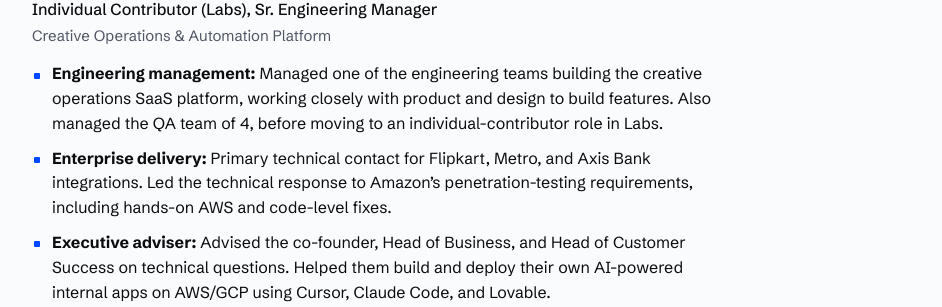
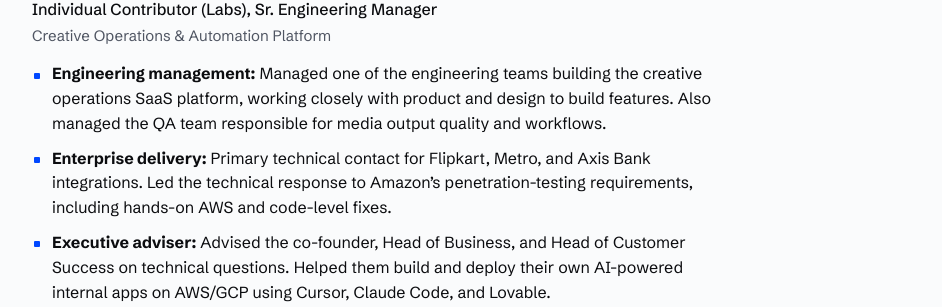
Before and after one commit to and/and.github.io, a Jekyll site: the page resume/index.html, which Jekyll copies as it is, in a window 1280 px wide and 900 px high, scrolled down 403 px. Shown: the part 197-504 px from the top of the window, without its empty margins (168-1110 px from the left). Built offline with Jekyll 4.4.1, drawn with Linux system fonts in a browser that asks for light colours.

Commit message:
Resume: QA team scope; drop QA size and the move-to-Labs phrase
Co-Authored-By: Claude Opus 5.5 <noreply@anthropic.com>
Claude-Session: https://claude.ai/code/session_01MuwebNEXBFxCrvNjpbsvNM

```diff
--- a/resume/index.html
+++ b/resume/index.html
@@ -255,7 +255,7 @@ a:hover { text-decoration-thickness: 2px; }
           <p class="dates">DEC 2022 – SEP 2026</p>
         </div>
         <ul class="pts">
-          <li data-v="lead sw"><b>Engineering management:</b> Managed one of the engineering teams building the creative operations SaaS platform, working closely with product and design to build features. Also managed the QA team of 4, before moving to an individual-contributor role in Labs.</li>
+          <li data-v="lead sw"><b>Engineering management:</b> Managed one of the engineering teams building the creative operations SaaS platform, working closely with product and design to build features. Also managed the QA team responsible for media output quality and workflows.</li>
           <li data-v="lead sw"><b>Enterprise delivery:</b> Primary technical contact for Flipkart, Metro, and Axis Bank integrations. Led the technical response to Amazon’s penetration-testing requirements, including hands-on AWS and code-level fixes.</li>
           <li data-v="lead sw"><b>Executive adviser:</b> Advised the co-founder, Head of Business, and Head of Customer Success on technical questions. Helped them build and deploy their own AI-powered internal apps on AWS/GCP using Cursor, Claude Code, and Lovable.</li>
           <li data-v="lead sw"><b>Brand Compliance AI:</b> Built a hackathon <a href="https://compliance.rocketiumlabs.com/?platform=default" target="_blank" rel="noopener">prototype</a>, which was used in enterprise customer <a href="https://www.linkedin.com/posts/satejs_sharing-something-cool-that-most-folks-do-ugcPost-7398822516238016512-QJTD/" target="_blank" rel="noopener">demos</a>. Wrote the <a href="https://rocketium.ai/academy/all/how-rocketium-achieves-90-brand-compliance-accuracy" target="_blank" rel="noopener">whitepaper</a> documenting the production architecture (OCR, ML classification, NLP, SIFT feature matching).</li>
```
